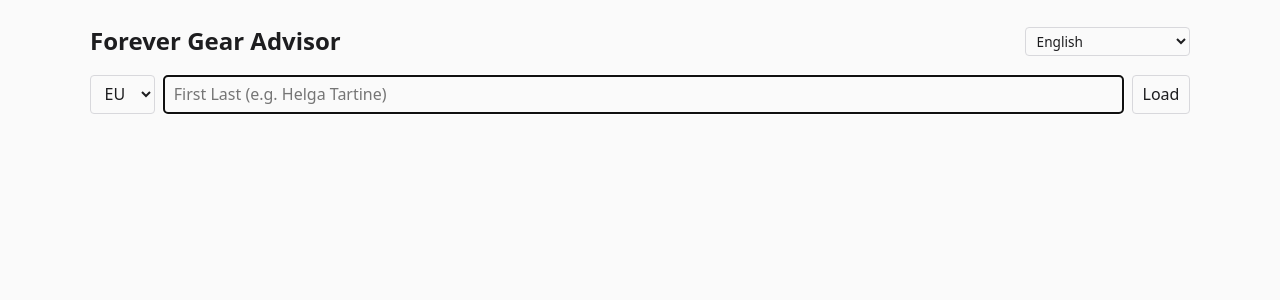
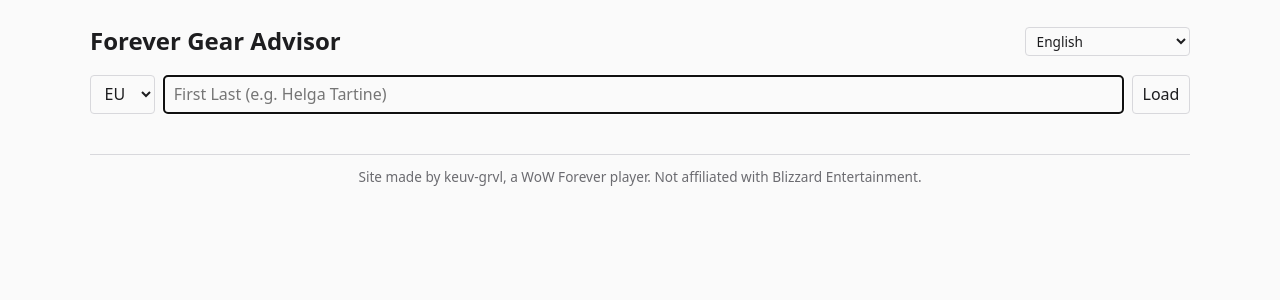
Before and after one commit to keuv-grvl/forever-gear-advisor, a Vue app: page / in a window 1280 px wide. Shown: the top 300 px of the page. Built offline with nearby package versions, Linux system fonts and the light colour scheme.

Commit message:
feat: pied de page « site fait par keuv-grvl »
Co-Authored-By: Claude Opus 5.5 <noreply@anthropic.com>

```diff
--- a/src/App.vue
+++ b/src/App.vue
@@ -147,5 +147,6 @@ window.addEventListener('popstate', () => openFromUrl(true))
         <span class="dots" aria-hidden="true"><i></i><i></i><i></i></span>{{ t('loading.gameData') }}
       </p>
     </div>
+    <footer class="site-footer muted small">{{ t('footer.madeBy', { author: 'keuv-grvl' }) }}</footer>
   </main>
 </template>
--- a/src/i18n/cn.ts
+++ b/src/i18n/cn.ts
@@ -140,4 +140,5 @@ export const cn: Messages = {
   'reco.footer':
     '评分：按专精加权的属性总和（{polestar}权重，GPL-3.0）。提升幅度为与已装备物品的差值。“~”：估算等级，API未提供需要等级。物品：Blizzard API，WoW Forever（{date}）；任务：forever-db（Polestar）；商人：forever-db（fatedfr）。不显示拾取后绑定的掉落。随机属性物品（“巨鲸之”）：只推荐拍卖行在售的，不含武器；属性来自WoW Forever客户端，基础物品的品质和等级来自forever-db（fatedfr）。',
   'reco.footerNpc': 'NPC名称保持英文：Forever API不提供其他语言的名称。',
+  'footer.madeBy': "本站由WoW Forever玩家{author}制作，与Blizzard Entertainment无关。",
 }
--- a/src/i18n/de.ts
+++ b/src/i18n/de.ts
@@ -143,4 +143,5 @@ export const de: Messages = {
   'reco.footer':
     'Score: Summe der Werte, gewichtet für die Spezialisierung (Gewichtung von {polestar}, GPL-3.0). Der Zugewinn ist die Differenz zum angelegten Gegenstand. „~“: geschätzte Stufe, die API liefert keine benötigte Stufe. Gegenstände: Blizzard-API, WoW Forever ({date}); Quests: forever-db (Polestar); Händler: forever-db (fatedfr). Beim Aufheben gebundene Drops werden nicht angezeigt. Gegenstände mit Zufallswerten („des Wals“): nur die im Auktionshaus angebotenen, ohne Waffen; Werte aus dem WoW-Forever-Client, Qualität und Stufen des Grundgegenstands aus forever-db (fatedfr).',
   'reco.footerNpc': 'NPC-Namen bleiben auf Englisch: Die Forever-API liefert sie nicht in anderen Sprachen.',
+  'footer.madeBy': "Website von {author}, einem WoW-Forever-Spieler. Nicht mit Blizzard Entertainment verbunden.",
 }
--- a/src/i18n/en.ts
+++ b/src/i18n/en.ts
@@ -151,6 +151,7 @@ export const en = {
   'reco.footer':
     'Score: sum of the stats weighted for the spec ({polestar} weights, GPL-3.0). The gain is the difference with the equipped item. “~”: estimated level, the API gives no required level. Items: Blizzard API, WoW Forever ({date}); quests: forever-db (Polestar); vendors: forever-db (fatedfr). Bind on Pickup drops are not shown. Random-stat items (“of the Whale”): only those for sale at the Auction House, weapons excluded; stats from the WoW Forever client, base item quality and levels from forever-db (fatedfr).',
   'reco.footerNpc': '',
+  'footer.madeBy': "Site made by {author}, a WoW Forever player. Not affiliated with Blizzard Entertainment.",
 }
 
 export type Messages = typeof en
--- a/src/i18n/es.ts
+++ b/src/i18n/es.ts
@@ -143,4 +143,5 @@ export const es: Messages = {
   'reco.footer':
     'Puntuación: suma de las estadísticas ponderadas para la especialización (pesos de {polestar}, GPL-3.0). La ganancia es la diferencia con el objeto equipado. «~»: nivel estimado, la API no indica el nivel requerido. Objetos: API de Blizzard, WoW Forever ({date}); misiones: forever-db (Polestar); vendedores: forever-db (fatedfr). No se muestran los objetos que se ligan al recogerlos. Objetos con estadísticas aleatorias («de la ballena»): solo los que están a la venta en la casa de subastas, sin armas; estadísticas del cliente de WoW Forever, calidad y niveles del objeto base de forever-db (fatedfr).',
   'reco.footerNpc': 'Los nombres de los PNJ se quedan en inglés: la API de Forever no los da en otros idiomas.',
+  'footer.madeBy': "Sitio hecho por {author}, jugador de WoW Forever. Sin afiliación con Blizzard Entertainment.",
 }
--- a/src/i18n/fr.ts
+++ b/src/i18n/fr.ts
@@ -141,4 +141,5 @@ export const fr: Messages = {
   'reco.footer':
     "Score : somme des stats pondérées pour la spé (poids {polestar}, GPL-3.0). Le gain est l'écart avec l'objet porté. « ~ » : niveau estimé, l'API ne donne pas de niveau requis. Objets : API Blizzard WoW Forever ({date}) ; quêtes : forever-db (Polestar) ; vendeurs : forever-db (fatedfr). Les drops liés quand ramassés ne sont pas indiqués. Objets à stats aléatoires (« de la baleine ») : seulement ceux en vente à l'HV, hors armes ; stats calculées avec le client WoW Forever, qualité et niveaux de l'objet de base : forever-db (fatedfr).",
   'reco.footerNpc': "Les noms de PNJ restent en anglais : l'API Forever ne les donne pas dans d'autres langues.",
+  'footer.madeBy': "Site fait par {author}, joueur de WoW Forever. Non affilié à Blizzard Entertainment.",
 }
--- a/src/i18n/it.ts
+++ b/src/i18n/it.ts
@@ -143,4 +143,5 @@ export const it: Messages = {
   'reco.footer':
     "Punteggio: somma delle statistiche ponderate per la specializzazione (pesi {polestar}, GPL-3.0). Il guadagno è la differenza con l'oggetto equipaggiato. «~»: livello stimato, l'API non fornisce il livello richiesto. Oggetti: API Blizzard, WoW Forever ({date}); missioni: forever-db (Polestar); mercanti: forever-db (fatedfr). I drop vincolati alla raccolta non sono indicati. Oggetti con statistiche casuali («of the Whale»): solo quelli in vendita alla casa d'aste, armi escluse; statistiche dal client di WoW Forever, qualità e livelli dell'oggetto base da forever-db (fatedfr).",
   'reco.footerNpc': "I nomi dei PNG restano in inglese: l'API di Forever non li fornisce in altre lingue.",
+  'footer.madeBy': "Sito realizzato da {author}, giocatore di WoW Forever. Non affiliato a Blizzard Entertainment.",
 }
--- a/src/i18n/ko.ts
+++ b/src/i18n/ko.ts
@@ -141,4 +141,5 @@ export const ko: Messages = {
   'reco.footer':
     '점수: 전문화에 맞춰 가중치를 적용한 능력치의 합({polestar} 가중치, GPL-3.0). 향상폭은 착용 중인 아이템과의 차이입니다. “~”: 추정 레벨, API에서 요구 레벨을 제공하지 않음. 아이템: Blizzard API, WoW Forever({date}); 퀘스트: forever-db(Polestar); 상인: forever-db(fatedfr). 획득 시 귀속 전리품은 표시되지 않습니다. 무작위 능력치 아이템(“고래의”): 경매장에 등록된 것만, 무기 제외. 능력치는 WoW Forever 클라이언트, 기본 아이템의 품질과 레벨은 forever-db(fatedfr) 기준입니다.',
   'reco.footerNpc': 'NPC 이름은 영어로 표시됩니다. Forever API가 다른 언어로 제공하지 않기 때문입니다.',
+  'footer.madeBy': "WoW Forever 플레이어 {author}가 만든 사이트입니다. Blizzard Entertainment와 관련이 없습니다.",
 }
--- a/src/i18n/pt.ts
+++ b/src/i18n/pt.ts
@@ -143,4 +143,5 @@ export const pt: Messages = {
   'reco.footer':
     'Pontuação: soma dos atributos ponderados para a especialização (pesos do {polestar}, GPL-3.0). O ganho é a diferença em relação ao item equipado. “~”: nível estimado, a API não informa o nível necessário. Itens: API da Blizzard, WoW Forever ({date}); missões: forever-db (Polestar); vendedores: forever-db (fatedfr). Os drops vinculados quando coletados não são mostrados. Itens com atributos aleatórios (“da Baleia”): só os que estão à venda na Casa de Leilões, sem armas; atributos do cliente de WoW Forever, qualidade e níveis do item base do forever-db (fatedfr).',
   'reco.footerNpc': 'Os nomes de NPCs ficam em inglês: a API do Forever não os fornece em outros idiomas.',
+  'footer.madeBy': "Site feito por {author}, jogador de WoW Forever. Sem afiliação com a Blizzard Entertainment.",
 }
--- a/src/i18n/ru.ts
+++ b/src/i18n/ru.ts
@@ -143,4 +143,5 @@ export const ru: Messages = {
   'reco.footer':
     'Оценка: сумма характеристик с весами для специализации (веса {polestar}, GPL-3.0). Прирост — разница с надетым предметом. «~»: примерный уровень, API не сообщает требуемый уровень. Предметы: API Blizzard, WoW Forever ({date}); задания: forever-db (Polestar); торговцы: forever-db (fatedfr). Добыча, персональная при получении, не показана. Предметы со случайными характеристиками («со знаком кита»): только выставленные на аукционе, без оружия; характеристики из клиента WoW Forever, качество и уровни базового предмета из forever-db (fatedfr).',
   'reco.footerNpc': 'Имена НИП остаются на английском: API Forever не предоставляет их на других языках.',
+  'footer.madeBy': "Сайт сделан игроком WoW Forever {author}. Не связан с Blizzard Entertainment.",
 }
--- a/src/i18n/tw.ts
+++ b/src/i18n/tw.ts
@@ -140,4 +140,5 @@ export const tw: Messages = {
   'reco.footer':
     '評分：依專精加權的屬性總和（{polestar}權重，GPL-3.0）。提升幅度為與已裝備物品的差值。「~」：估計等級，API未提供需要等級。物品：Blizzard API，WoW Forever（{date}）；任務：forever-db（Polestar）；商人：forever-db（fatedfr）。不顯示拾取後綁定的掉落。隨機屬性物品（「巨鯨之」）：只推薦拍賣場在售的，不含武器；屬性來自WoW Forever用戶端，基礎物品的品質和等級來自forever-db（fatedfr）。',
   'reco.footerNpc': 'NPC名稱保持英文：Forever API不提供其他語言的名稱。',
+  'footer.madeBy': "本站由WoW Forever玩家{author}製作，與Blizzard Entertainment無關。",
 }
--- a/src/style.css
+++ b/src/style.css
@@ -513,3 +513,11 @@ details.more .candidates {
 .rep-todo a {
   color: inherit;
 }
+
+/* Pied de page du site (src/App.vue). */
+.site-footer {
+  margin-top: 2.5rem;
+  padding-top: 0.75rem;
+  border-top: 1px solid var(--border);
+  text-align: center;
+}
```
